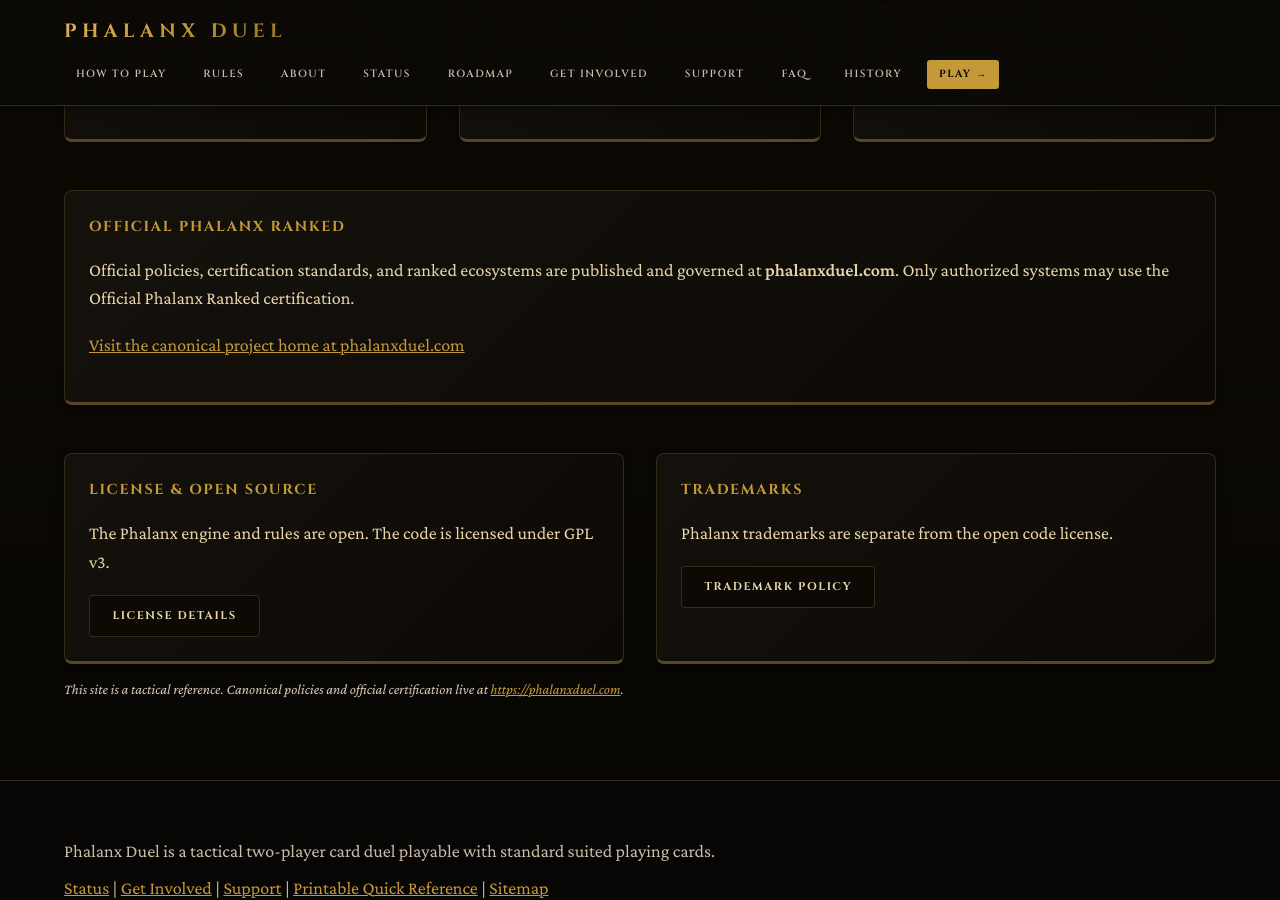
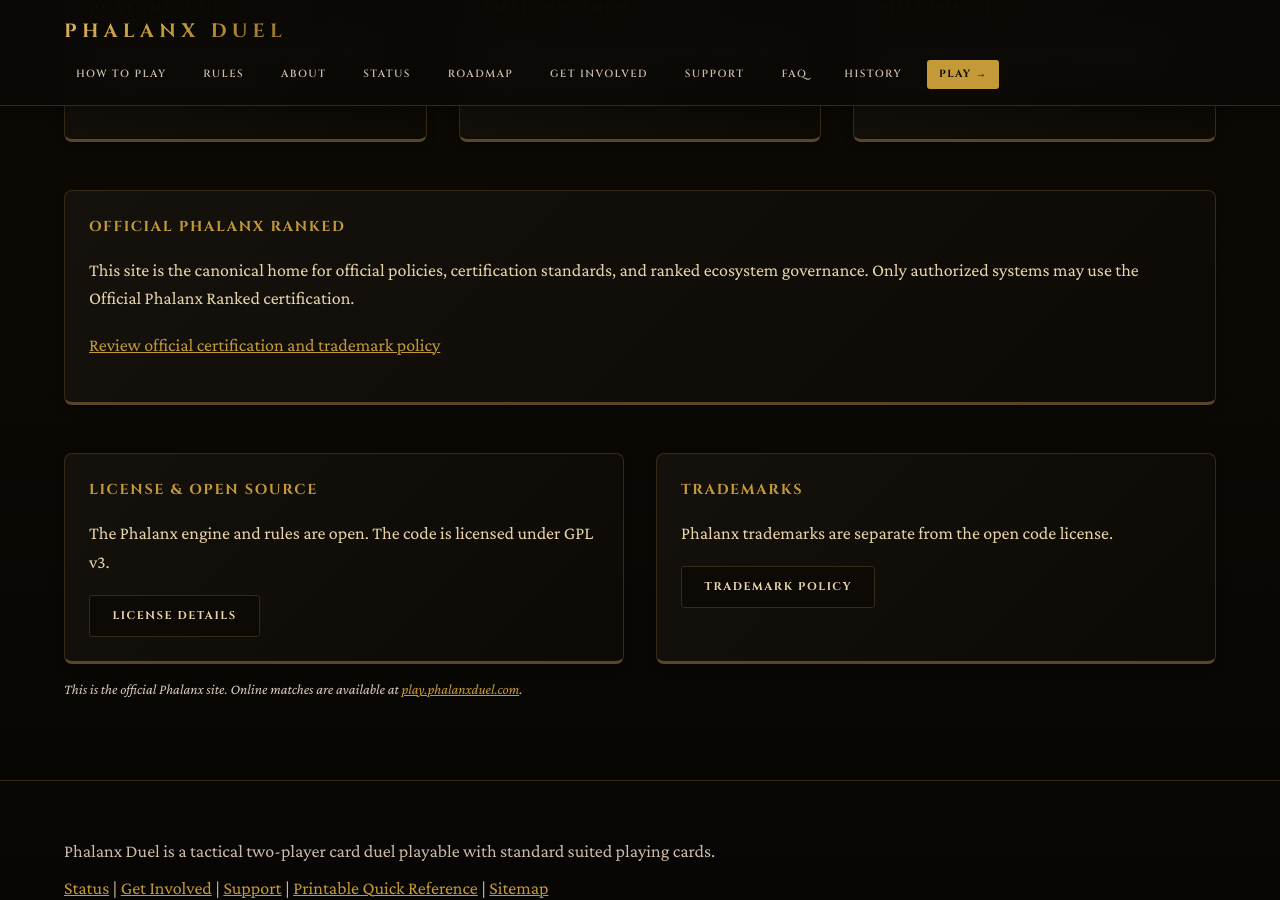
Before and after one commit to phalanxduel/phalanxduel.github.io, a Jekyll site: the page built from index.md, in a window 1280 px wide and 900 px high, scrolled down 844 px. Built offline with Jekyll 4.4.1, drawn with Linux system fonts in a browser that asks for light colours; some of the changed text lies outside the part shown.

Commit message:
Fix homepage canonical links and script URL for QA

```diff
--- a/_layouts/default.html
+++ b/_layouts/default.html
@@ -48,7 +48,7 @@
     <link href="https://fonts.googleapis.com/css2?family=Cinzel:wght@600;700&family=Crimson+Pro:ital,wght@0,400;0,600;1,400&display=swap" rel="stylesheet">
     <link rel="stylesheet" href="{{ '/assets/css/site.css' | relative_url }}">
     <script data-goatcounter="https://stats.phalanxduel.com/count"
-            async src="//gc.zgo.at/count.js"></script>
+            async src="https://gc.zgo.at/count.js"></script>
     <script src="{{ '/assets/js/goatcounter-events.js' | relative_url }}" defer></script>
     {% if page.qunit %}
     <link rel="stylesheet" href="https://code.jquery.com/qunit/qunit-2.24.1.css">
--- a/index.md
+++ b/index.md
@@ -7,7 +7,7 @@ description: Phalanx is an open tactical card system for competitive and coopera
   <h1 id="hero-title">Phalanx: An Open Tactical Card System</h1>
   <p>Strategy over luck. Phalanx turns a standard deck of cards into a deep tactical battlefield. From the canonical 1v1 competitive experience of <strong>Phalanx: Duel</strong> to the multiplayer <strong>Arena</strong> and scenario-driven <strong>Siege</strong>, Phalanx is designed for high-stakes play on any surface.</p>
   <div class="cta-row">
-    <a class="button-link primary" href="https://phalanxduel.com" target="_blank" rel="noopener noreferrer">Official Website &rarr;</a>
+    <a class="button-link primary" href="https://play.phalanxduel.com" target="_blank" rel="noopener noreferrer">Play Online &rarr;</a>
     <a class="button-link" href="{{ '/system/' | relative_url }}">The System</a>
     <a class="button-link secondary" href="{{ '/how-to-play/' | relative_url }}">How to Play Duel</a>
   </div>
@@ -39,8 +39,8 @@ description: Phalanx is an open tactical card system for competitive and coopera
 
 <section class="card" aria-labelledby="official-ranked">
   <h2 id="official-ranked">Official Phalanx Ranked</h2>
-  <p>Official policies, certification standards, and ranked ecosystems are published and governed at <strong>phalanxduel.com</strong>. Only authorized systems may use the Official Phalanx Ranked certification.</p>
-  <p><a href="https://phalanxduel.com">Visit the canonical project home at phalanxduel.com</a></p>
+  <p>This site is the canonical home for official policies, certification standards, and ranked ecosystem governance. Only authorized systems may use the Official Phalanx Ranked certification.</p>
+  <p><a href="{{ '/trademarks/' | relative_url }}">Review official certification and trademark policy</a></p>
 </section>
 
 <section class="two-col">
@@ -56,4 +56,4 @@ description: Phalanx is an open tactical card system for competitive and coopera
   </article>
 </section>
 
-<p class="small-note">This site is a tactical reference. Canonical policies and official certification live at <a href="https://phalanxduel.com">https://phalanxduel.com</a>.</p>
+<p class="small-note">This is the official Phalanx site. Online matches are available at <a href="https://play.phalanxduel.com" target="_blank" rel="noopener noreferrer">play.phalanxduel.com</a>.</p>
```
